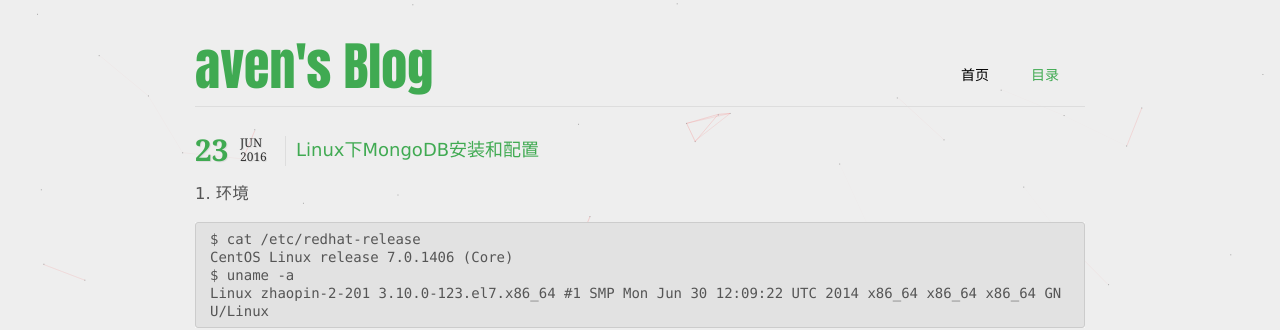
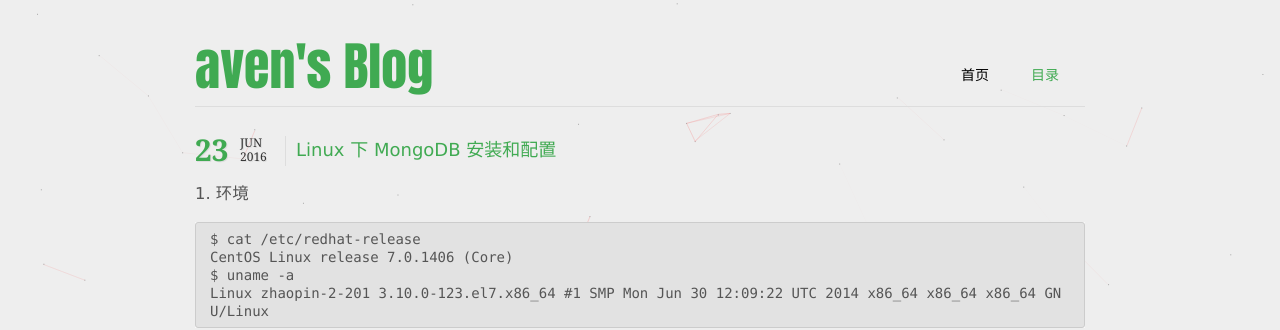
Before and after one commit to aven92/aven92.github.io, a Jekyll site: the page built from _posts/MongoDB/2016-06-23-Linux下MongoDB安装和配置.md, in a window 1280 px wide and 900 px high. Shown: the top 330 px of the window. Built offline with Jekyll 4.4.1, drawn with Linux system fonts in a browser that asks for light colours; comment, search, counter and statistics services are not loaded.

```diff
--- a/_posts/MongoDB/2016-06-23-Linux下MongoDB安装和配置.md
+++ b/_posts/MongoDB/2016-06-23-Linux下MongoDB安装和配置.md
@@ -1,6 +1,6 @@
 ---
 layout: post
-title: Linux下MongoDB安装和配置
+title: Linux 下 MongoDB 安装和配置
 categories: MongoDB
 ---
 
@@ -84,7 +84,7 @@ categories: MongoDB
     verbose = false
     objcheck = false
 
-# 4.启动
+# 4. 启动
 
     $ sudo systemctl stop firewalld.service
     $ sudo systemctl disable firewalld.service
```
